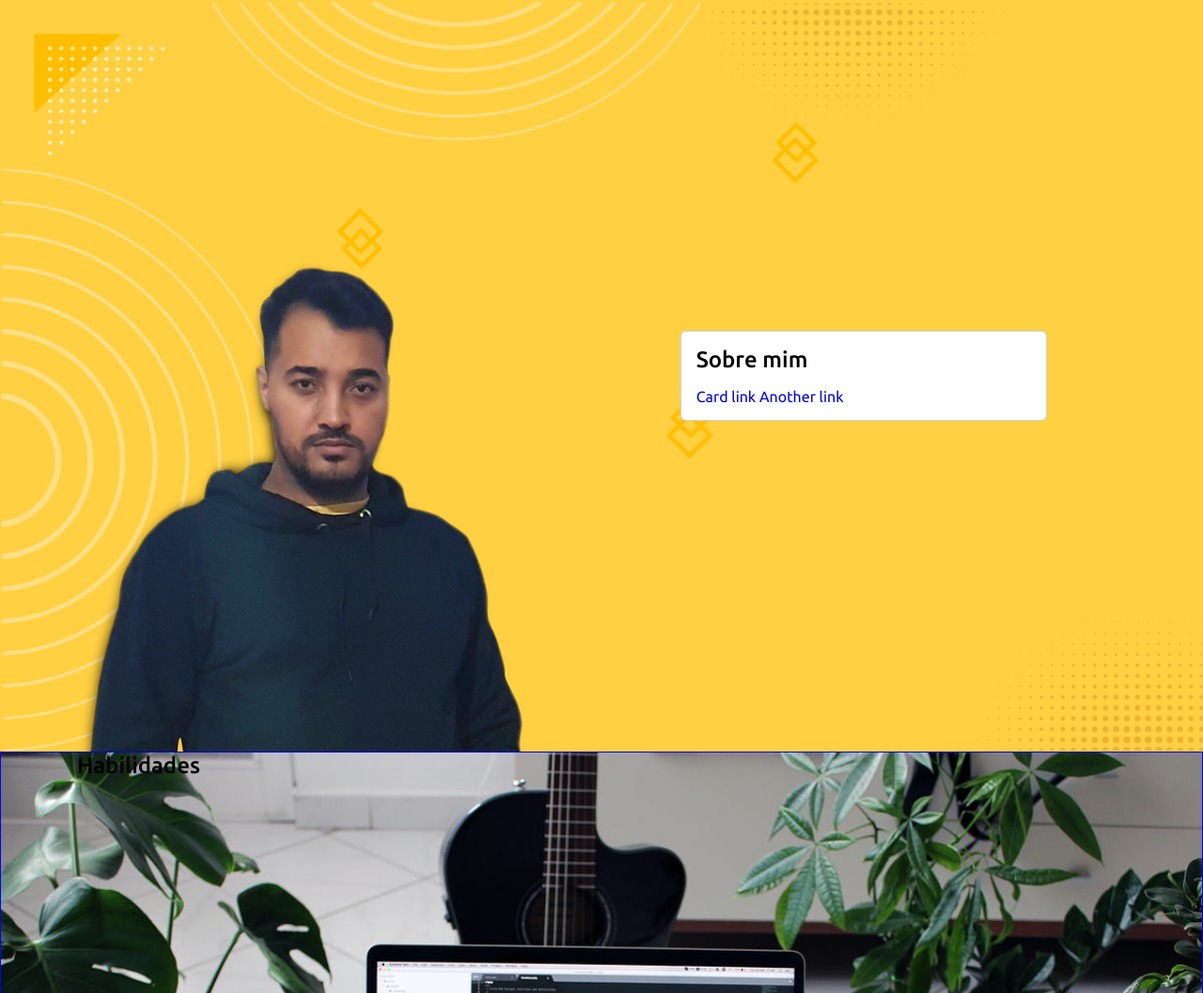
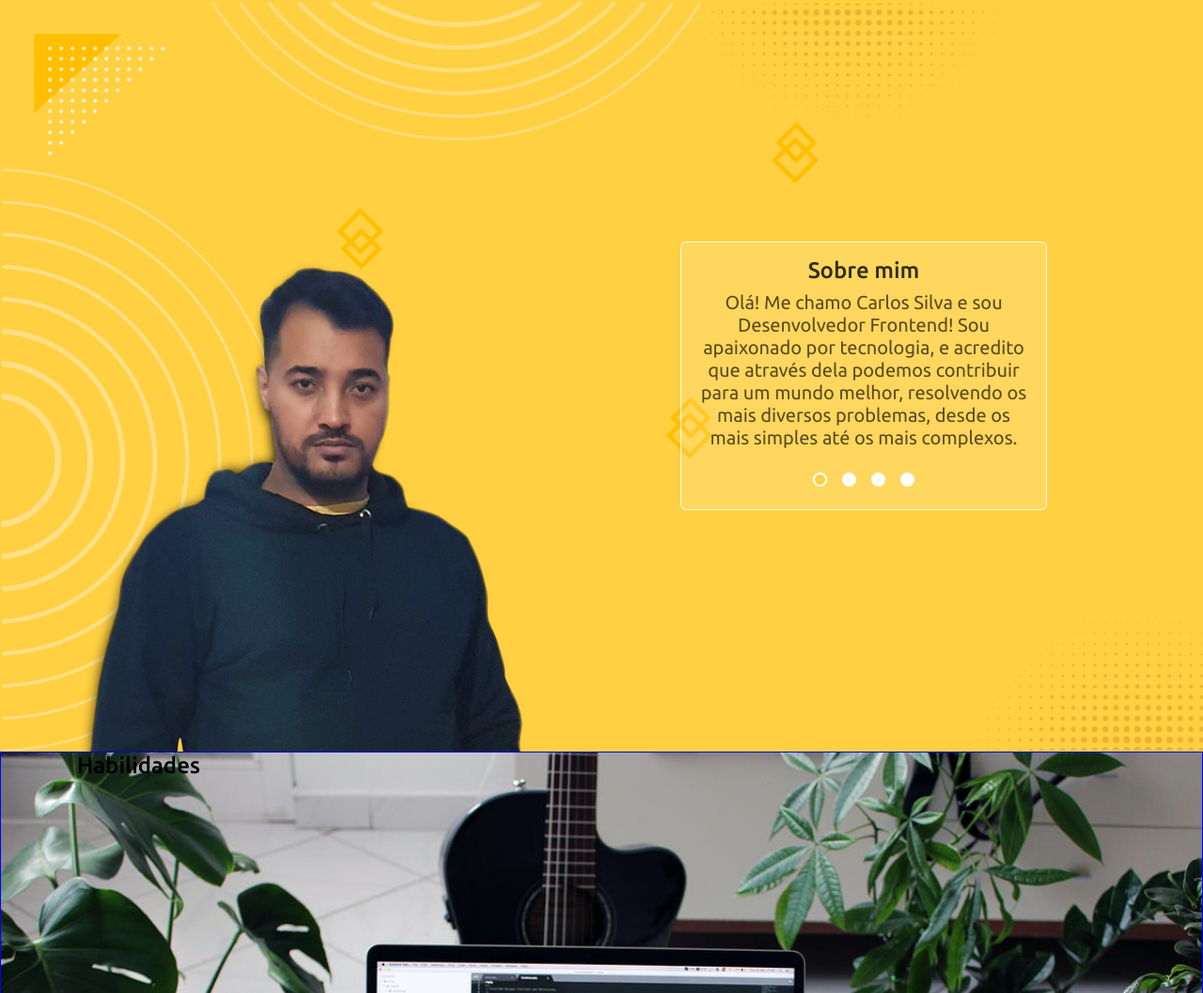
Before and after one commit to carlossilvajr854/portifolio-carlos, a plain HTML site: page index.html in a window 1280 px wide. Shown: the part 800-1857 px from the top of the page at 94% size. Drawn offline with nearby package versions, Linux system fonts and the light colour scheme.

Commit message:
Finalização da página About

```diff
--- a/index.html
+++ b/index.html
@@ -87,10 +87,7 @@
                                 <div class="card-body">
                                     <h5 class="card-title">Sobre mim</h5>
                                     <p class="card-text" id="text-about"></p>
-                                    <a href="#" class="card-link">Card link</a>
-                                    <a href="#" class="card-link"
-                                        >Another link</a
-                                    >
+                                    <div class="buttons-slides-about"></div>
                                 </div>
                             </div>
                         </div>
--- a/src/css/style.css
+++ b/src/css/style.css
@@ -195,10 +195,57 @@
 
 .about .card {
     width: 70%;
+    background-color: rgba(255, 255, 255, 0.15);
+    border-color: rgba(255, 255, 255, 0.85);
 }
 
-.about .card .card-title {
+.about .card-body {
+    display: flex;
+    flex-direction: column;
+    justify-content: space-between;
+}
+
+.about .card-title {
+    text-align: center;
     font-size: 1.5rem;
+    color: rgba(0, 0, 0, 0.8);
+}
+
+.about .card-text {
+    height: auto;
+    opacity: 0;
+    visibility: hidden;
+    text-align: center;
+    font-size: 1.25rem;
+    color: rgba(0, 0, 0, 0.65);
+    transition: all .5s;
+}
+
+.about .card-text.slide-active {
+    opacity: 1;
+    visibility: visible;
+}
+
+.buttons-slides-about {
+    width: 100%;
+    height: 2rem;
+    display: flex;
+    justify-content: center;
+    align-items: center;
+    gap: 1rem;
+}
+
+.button-slide-about {
+    background-color: #fff;
+    width: 15px;
+    height: 15px;
+    border-radius: 50%;
+    border: 2px solid #fff;
+    cursor: pointer;
+}
+
+.button-slide-about.slide-selected {
+    background-color: var(--tertiary-color);
 }
 
 .skills {
--- a/src/js/index.js
+++ b/src/js/index.js
@@ -3,13 +3,16 @@ const divMother = document.querySelector(".mother");
 const lightbox = document.querySelector(".lightbox");
 const linksMenu = document.querySelectorAll(".link-menu");
 const linkActive = document.querySelector(".link-active");
-const pTextAbout = document.querySelector("#text-about");
+const pTextAbout = document.getElementById("text-about");
 let textAbout = [
     "Olá! Me chamo Carlos Silva e sou Desenvolvedor Frontend! Sou apaixonado por tecnologia, e acredito que através dela podemos contribuir para um mundo melhor, resolvendo os mais diversos problemas, desde os mais simples até os mais complexos.",
     "Sou um profissional proativo e dinâmico, amo novos desafios, principalmente os que exigem que eu me torne melhor para resolvê-los, estou sempre fazendo novos cursos, buscando me atualizar e aprimorar meus conhecimentos em Desenvolvimento de Softwares para melhorar minha performance e produtividade.",
     "Sou muito dedicado, esforçado e comprometido com minhas obrigações, tenho facilidade em aprender tudo o que me proponho, e me adapto rapidamente a novas tarefas, funções e tecnologias. Gosto de trabalhar em equipe e sempre que possível, gosto de ajudar pessoas do time em algo que tenho mais experiência que elas. Por isso, tenho certeza que posso contribuir em qualquer time com as minhas habilidades.",
     "Sou apaixonado por música, amo tocar violão e cantar, curto programas mais caseiros com minha família, como assistir filmes e séries com minha esposa e meus filhos.",
 ];
+let buttonsSlideAbout, buttonSelected;
+let timeSlide = 10;
+let currentSlide = 0;
 
 function removeClass(element, nameClass) {
     element = document.querySelector("." + nameClass);
@@ -49,19 +52,69 @@ function hideMenu() {
     lightbox.classList.toggle("active-lightbox", false);
 }
 
+function createControlSlidesAbout() {
+    buttonsSlideAbout = document.querySelectorAll(".button-slide-about");
+
+    buttonsSlideAbout.forEach((element, index) => {
+        element.addEventListener("click", () => {
+            currentSlide = index;
+            setSlideAbout("click");
+        });
+    });
+}
+
+function setSlideAbout(isClick) {
+    pTextAbout.classList.toggle("slide-active", false);
+
+    setTimeout(() => {
+        pTextAbout.innerHTML = textAbout[currentSlide];
+        buttonSelected = document.querySelector(".slide-selected");
+        if (buttonSelected) {
+            removeClass(buttonSelected, "slide-selected");
+        }
+
+        if (isClick) {
+            timeSlide = 30;
+        } else {
+            timeSlide = 10;
+        }
+
+        addClass(buttonsSlideAbout[currentSlide], "slide-selected");
+    }, 250);
+
+    setTimeout(() => {
+        pTextAbout.classList.toggle("slide-active", true);
+    }, 400);
+}
+
 function timerAbout() {
-    let timeSlide = 10;
-    let amountSlides = textAbout.length;
-    let currentSlide = 0;
-
     setInterval(() => {
         if (timeSlide > 0) {
             timeSlide--;
         } else {
+            if (textAbout[currentSlide + 1]) {
+                currentSlide++;
+            } else {
+                currentSlide = 0;
+            }
+            setSlideAbout();
         }
     }, 1000);
 }
 
-function controlTextAbout() {}
+function createSlidesAbout() {
+    let divButtons = document.querySelector(".buttons-slides-about");
+    let button;
 
-controlTextAbout();
+    textAbout.forEach(() => {
+        button = document.createElement("button");
+        button.className = "button-slide-about";
+        divButtons.appendChild(button);
+    });
+
+    createControlSlidesAbout();
+    setSlideAbout();
+    timerAbout();
+}
+
+createSlidesAbout();
```
